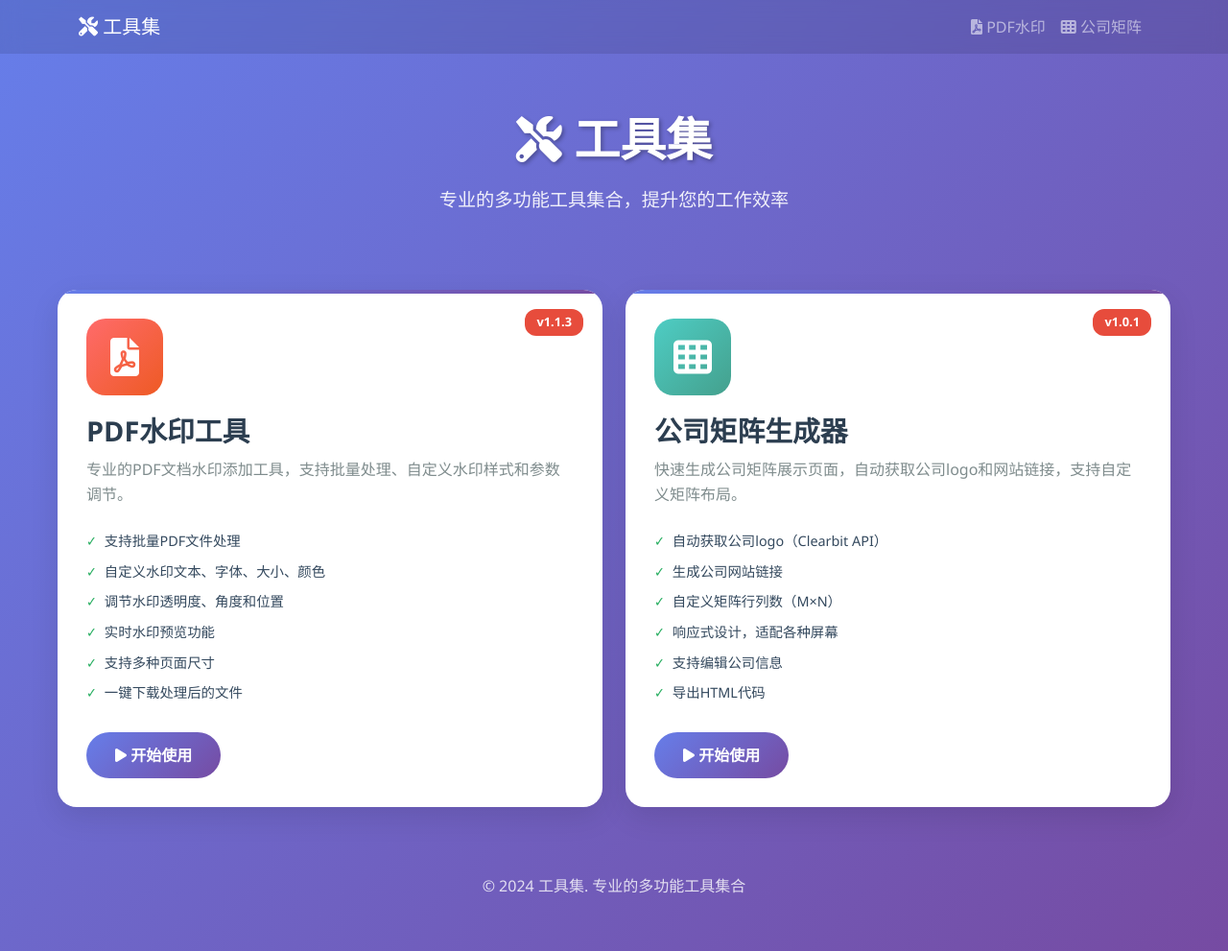
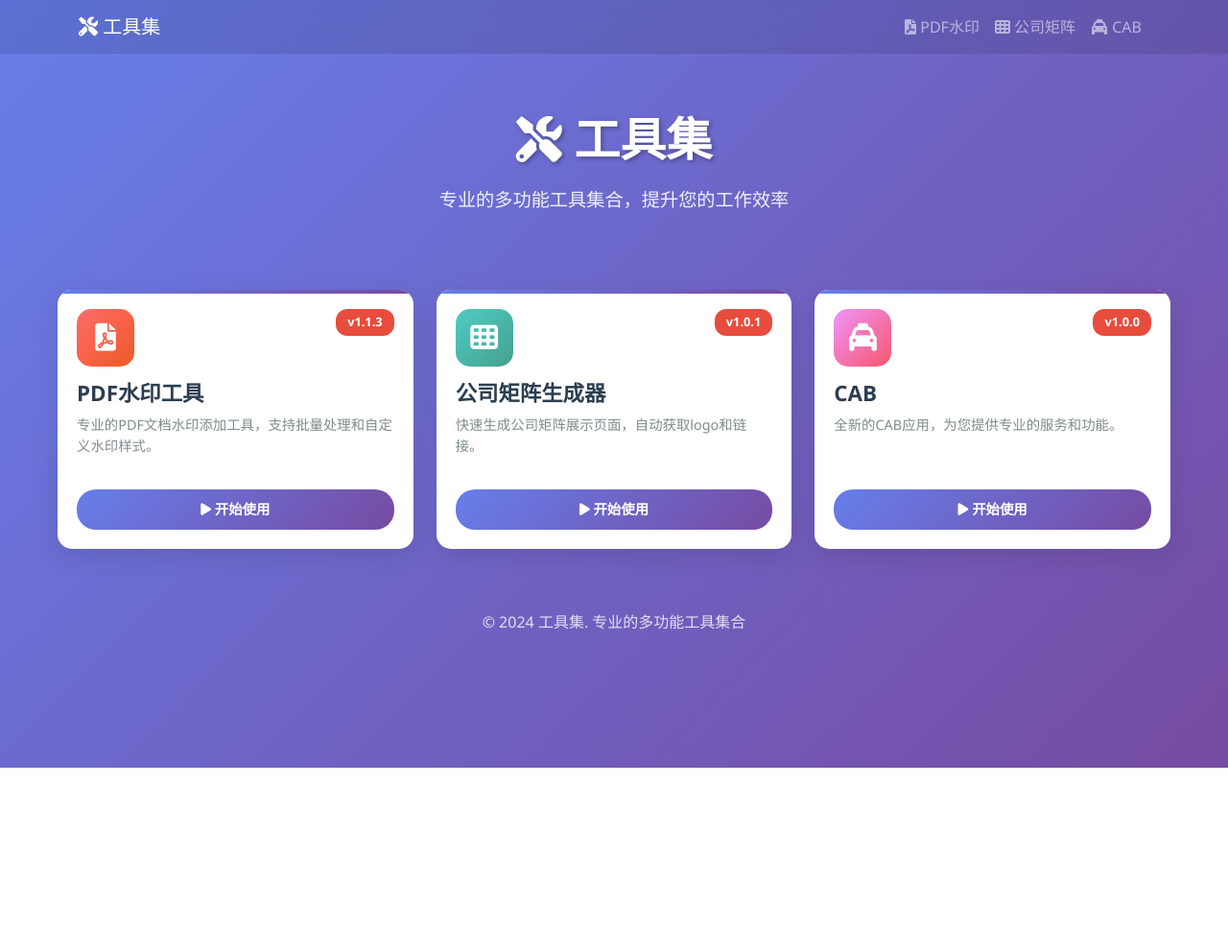
Before and after one commit to xiafei571/semoPDFwatermark, a FastAPI app: page / in a window 1280 px wide. Shown: the whole page at 96% size. After the commit the page ends 800 px from the top, so only its background shows below. Run offline with FastAPI, Linux system fonts and the light colour scheme.

Commit message:
增加一个CAB入口

```diff
--- a/app.py
+++ b/app.py
@@ -162,6 +162,12 @@
 async def pdf_watermark_page(request: Request):
     """PDF水印工具页面"""
     return templates.TemplateResponse("index.html", {"request": request, "version": PDF_WATERMARK_VERSION})
+
+
+@app.get("/cab", response_class=HTMLResponse)
+async def cab_page(request: Request):
+    """CAB应用页面"""
+    return templates.TemplateResponse("cab.html", {"request": request})
 
 
 @app.post("/add-watermark")
--- a/templates/home.html
+++ b/templates/home.html
@@ -65,14 +65,17 @@
 
         .app-card {
             background: white;
-            border-radius: 20px;
-            padding: 30px;
-            margin-bottom: 30px;
-            box-shadow: 0 10px 30px rgba(0,0,0,0.1);
+            border-radius: 15px;
+            padding: 20px;
+            margin-bottom: 20px;
+            box-shadow: 0 8px 25px rgba(0,0,0,0.1);
             transition: all 0.3s ease;
             border: none;
             position: relative;
             overflow: hidden;
+            height: 100%;
+            display: flex;
+            flex-direction: column;
         }
 
         .app-card::before {
@@ -91,14 +94,14 @@
         }
 
         .app-icon {
-            width: 80px;
-            height: 80px;
-            border-radius: 20px;
+            width: 60px;
+            height: 60px;
+            border-radius: 15px;
             display: flex;
             align-items: center;
             justify-content: center;
-            font-size: 2.5rem;
-            margin-bottom: 20px;
+            font-size: 1.8rem;
+            margin-bottom: 15px;
             color: white;
         }
 
@@ -110,49 +113,57 @@
             background: linear-gradient(135deg, #4ecdc4, #44a08d);
         }
 
+        .app-icon.cab {
+            background: linear-gradient(135deg, #f093fb, #f5576c);
+        }
+
         .app-title {
-            font-size: 1.8rem;
+            font-size: 1.4rem;
             font-weight: 700;
-            margin-bottom: 10px;
+            margin-bottom: 8px;
             color: #2c3e50;
         }
 
         .app-description {
             color: #7f8c8d;
-            font-size: 1rem;
-            line-height: 1.6;
-            margin-bottom: 20px;
+            font-size: 0.9rem;
+            line-height: 1.5;
+            margin-bottom: 15px;
+            flex-grow: 1;
         }
 
         .app-features {
             list-style: none;
             padding: 0;
-            margin-bottom: 25px;
+            margin-bottom: 15px;
+            display: none;
         }
 
         .app-features li {
-            padding: 5px 0;
+            padding: 3px 0;
             color: #34495e;
-            font-size: 0.9rem;
+            font-size: 0.8rem;
         }
 
         .app-features li::before {
             content: '✓';
             color: #27ae60;
             font-weight: bold;
-            margin-right: 8px;
+            margin-right: 6px;
         }
 
         .btn-launch {
             background: linear-gradient(135deg, #667eea, #764ba2);
             border: none;
             color: white;
-            padding: 12px 30px;
-            border-radius: 25px;
+            padding: 10px 20px;
+            border-radius: 20px;
             font-weight: 600;
             text-decoration: none;
             display: inline-block;
             transition: all 0.3s ease;
+            font-size: 0.9rem;
+            margin-top: auto;
         }
 
         .btn-launch:hover {
@@ -217,6 +228,11 @@
                             <i class="fas fa-th"></i> 公司矩阵
                         </a>
                     </li>
+                    <li class="nav-item">
+                        <a class="nav-link" href="/cab">
+                            <i class="fas fa-taxi"></i> CAB
+                        </a>
+                    </li>
                 </ul>
             </div>
         </div>
@@ -230,9 +246,9 @@
     </div>
 
     <div class="apps-container">
-        <div class="row">
+        <div class="row justify-content-center">
             <!-- PDF水印工具 -->
-            <div class="col-lg-6">
+            <div class="col-lg-4 col-md-6 mb-4">
                 <div class="app-card">
                     <div class="version-badge">v{{ pdf_version or "1.1.3" }}</div>
                     <div class="app-icon pdf-watermark">
@@ -240,16 +256,8 @@
                     </div>
                     <h3 class="app-title">PDF水印工具</h3>
                     <p class="app-description">
-                        专业的PDF文档水印添加工具，支持批量处理、自定义水印样式和参数调节。
+                        专业的PDF文档水印添加工具，支持批量处理和自定义水印样式。
                     </p>
-                    <ul class="app-features">
-                        <li>支持批量PDF文件处理</li>
-                        <li>自定义水印文本、字体、大小、颜色</li>
-                        <li>调节水印透明度、角度和位置</li>
-                        <li>实时水印预览功能</li>
-                        <li>支持多种页面尺寸</li>
-                        <li>一键下载处理后的文件</li>
-                    </ul>
                     <a href="/pdf-watermark" class="btn btn-launch">
                         <i class="fas fa-play"></i> 开始使用
                     </a>
@@ -257,7 +265,7 @@
             </div>
 
             <!-- 公司矩阵工具 -->
-            <div class="col-lg-6">
+            <div class="col-lg-4 col-md-6 mb-4">
                 <div class="app-card">
                     <div class="version-badge">v{{ company_version or "1.0.1" }}</div>
                     <div class="app-icon company-matrix">
@@ -265,17 +273,26 @@
                     </div>
                     <h3 class="app-title">公司矩阵生成器</h3>
                     <p class="app-description">
-                        快速生成公司矩阵展示页面，自动获取公司logo和网站链接，支持自定义矩阵布局。
+                        快速生成公司矩阵展示页面，自动获取logo和链接。
                     </p>
-                    <ul class="app-features">
-                        <li>自动获取公司logo（Clearbit API）</li>
-                        <li>生成公司网站链接</li>
-                        <li>自定义矩阵行列数（M×N）</li>
-                        <li>响应式设计，适配各种屏幕</li>
-                        <li>支持编辑公司信息</li>
-                        <li>导出HTML代码</li>
-                    </ul>
                     <a href="/company-matrix" class="btn btn-launch">
+                        <i class="fas fa-play"></i> 开始使用
+                    </a>
+                </div>
+            </div>
+
+            <!-- CAB工具 -->
+            <div class="col-lg-4 col-md-6 mb-4">
+                <div class="app-card">
+                    <div class="version-badge">v1.0.0</div>
+                    <div class="app-icon cab">
+                        <i class="fas fa-taxi"></i>
+                    </div>
+                    <h3 class="app-title">CAB</h3>
+                    <p class="app-description">
+                        全新的CAB应用，为您提供专业的服务和功能。
+                    </p>
+                    <a href="/cab" class="btn btn-launch">
                         <i class="fas fa-play"></i> 开始使用
                     </a>
                 </div>
```
Also changed, not shown: templates/cab.html (added, +150 -0 lines).
